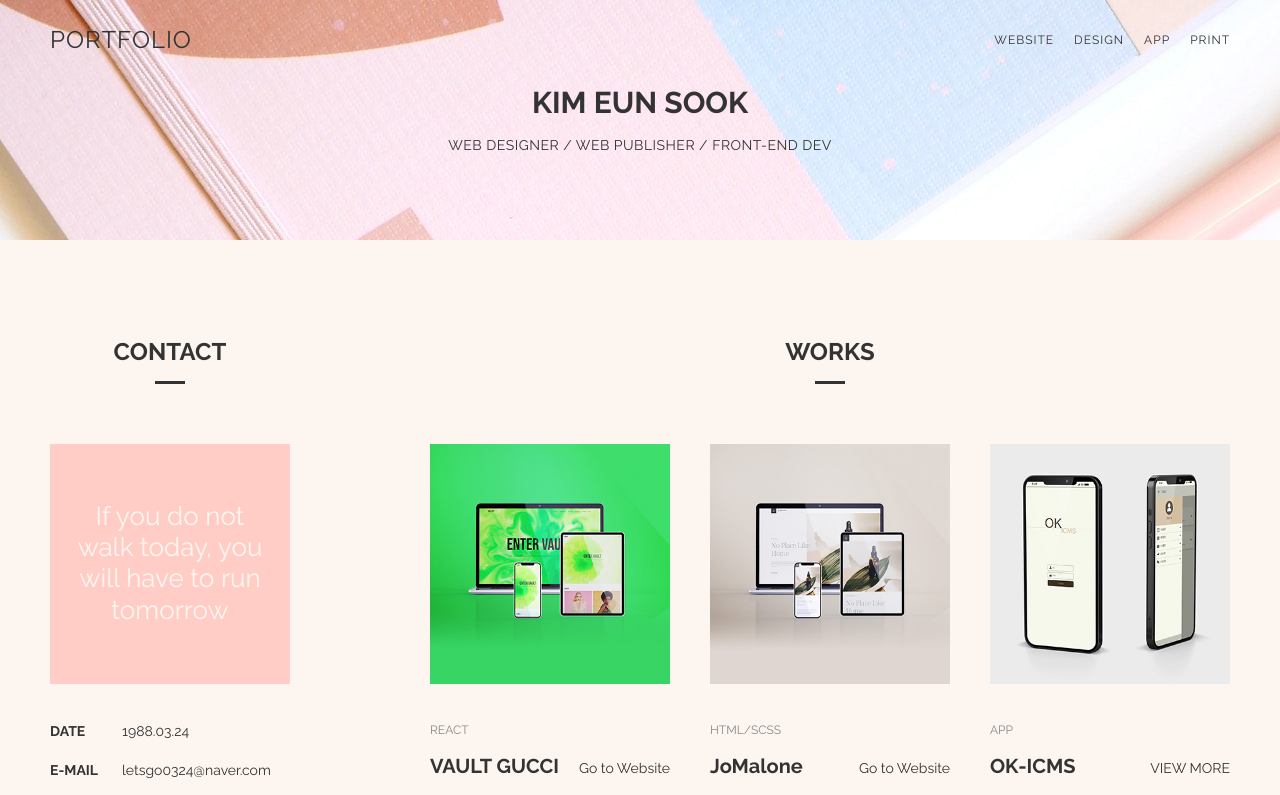
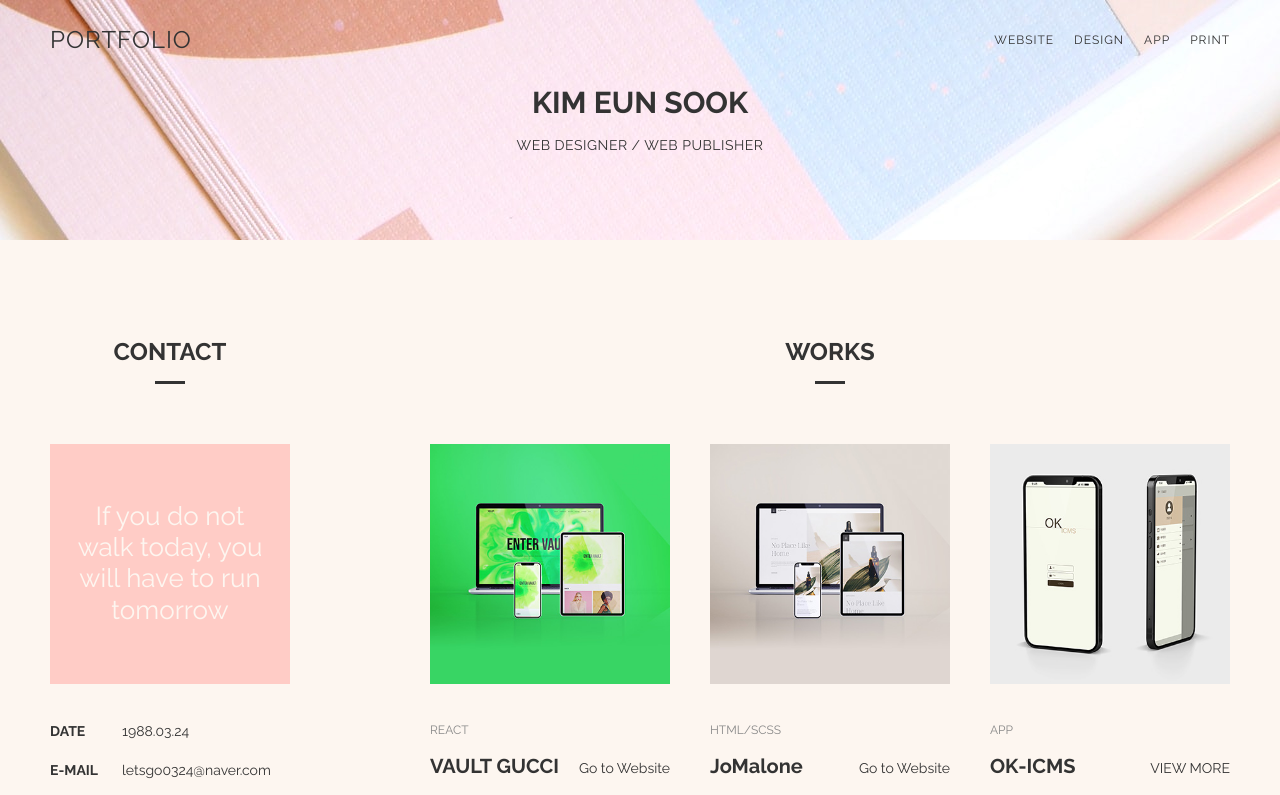
Before and after one commit to letsgo0324/react_profile, a React (Create React App) app: page / in a window 1280 px wide. Shown: the top 795 px of the page. Built offline with nearby package versions, Linux system fonts and the light colour scheme.

Commit message:
비주얼 텍스트 수정

```diff
--- a/src/components/main/Visual.js
+++ b/src/components/main/Visual.js
@@ -6,7 +6,7 @@ function Visual() {
 			<div className='inner'>
 				<div className='tit'>
 					<h1>KIM EUN SOOK</h1>
-					<h2>WEB DESIGNER / WEB PUBLISHER / FRONT-END DEV</h2>
+					<h2>WEB DESIGNER / WEB PUBLISHER</h2>
 				</div>
 			</div>
 			<div className='pic'>
```
Also changed, not shown: public/img/design_ebook_thumb.jpg.
